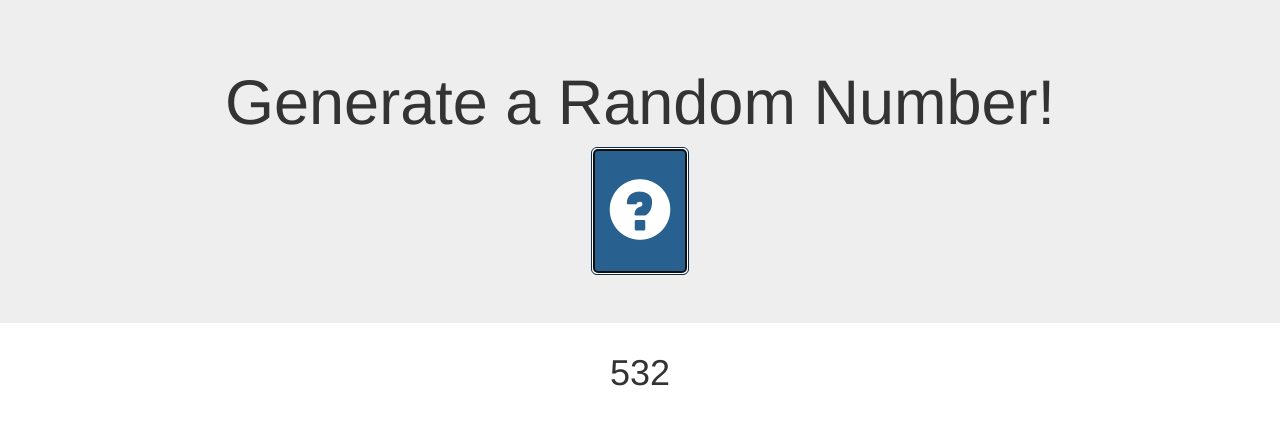
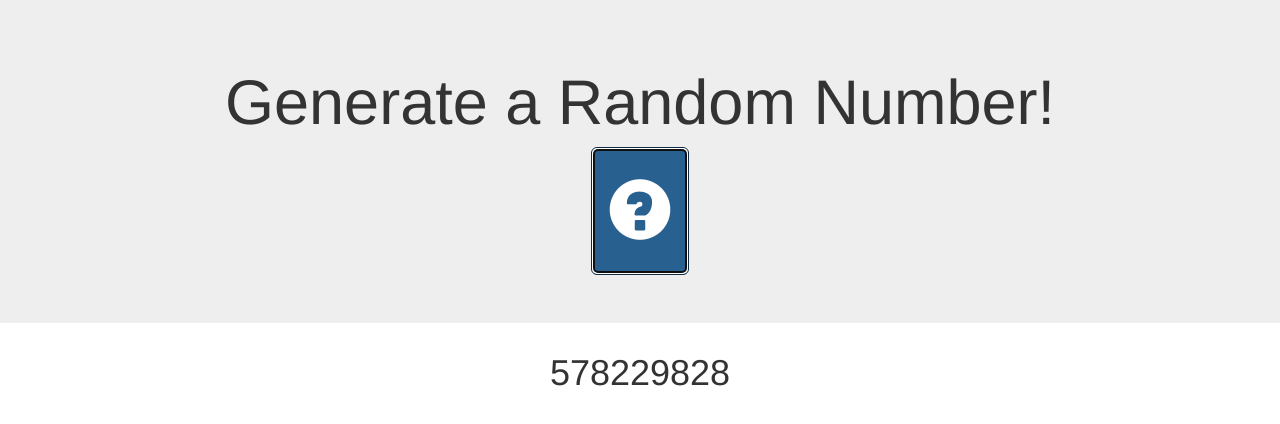
Before and after one commit to k-hayes/trigger, a plain HTML site: page index.html in a window 1280 px wide. Both pictures are taken after a click on the button 639 px from the left and 210 px from the top of the page. Drawn offline with nearby package versions, Linux system fonts and the light colour scheme.

Commit message:
lottery solution

```diff
--- a/index.html
+++ b/index.html
@@ -37,18 +37,22 @@
       // ...
 
 
+
       $("#random-button").on("click", function() {
 
-        var number = Math.floor(Math.random() * 1000) +1;
-        $("#random-number").html(number);
+        var number = Math.floor(Math.random() * 899999999 + 100000000);
+        $("#random-number").prepend("<p>" + number);
+
+        });
 
 
 
       });
 
+
       // ...
 
-    });
+
 
   </script>
 
```
